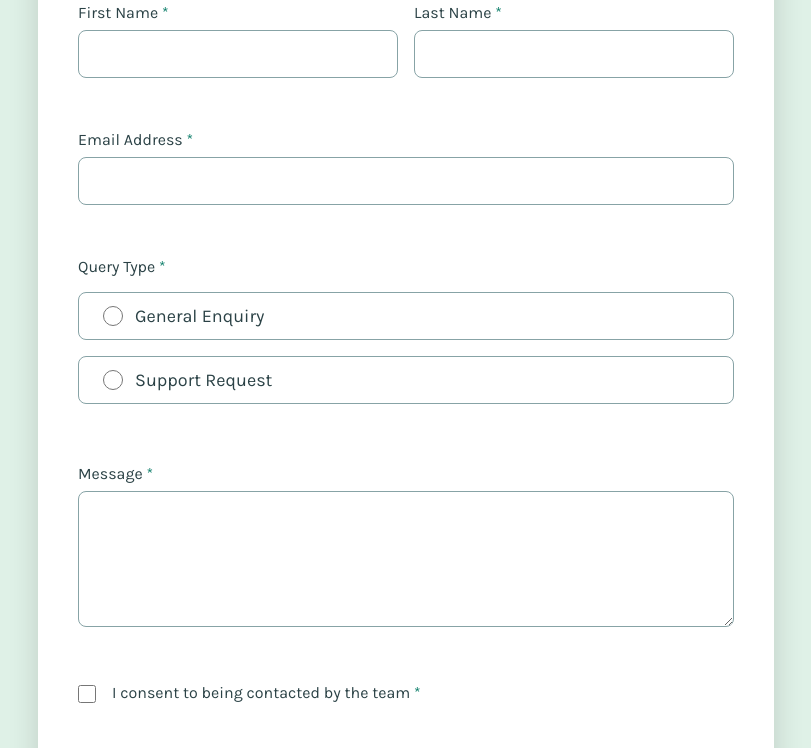
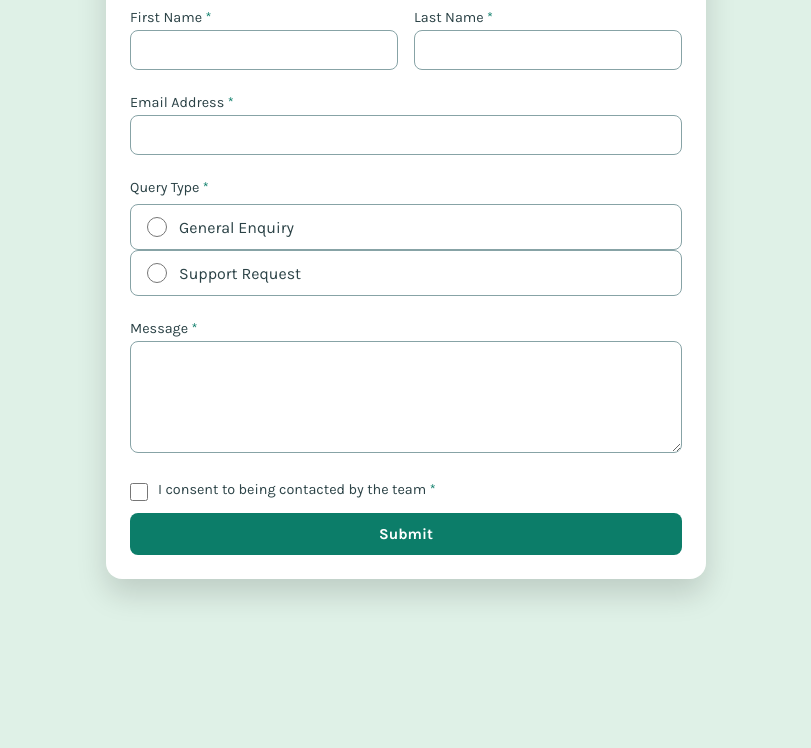
Before and after one commit to Piyush-Rajput7/Contact--form, a plain HTML site: page index.html in a window 1280 px wide. Shown: the part 138-886 px from the top of the page, without its empty margins (234-1045 px from the left). After the commit the page ends 800 px from the top, so only its background shows below. Drawn offline with Linux system fonts and the light colour scheme.

Commit message:
Update style.css

```diff
--- a/style.css
+++ b/style.css
@@ -15,14 +15,14 @@ body {
   display: flex;
   justify-content: center;
   align-items: center;
-  padding: 2rem;
+  padding: 1.5rem;
 }
 
 .container {
   background: hsl(0, 0%, 100%);
   border-radius: 16px;
-  padding: 2.5rem;
-  max-width: 736px;
+  padding: 1.5rem;
+  max-width: 600px;
   width: 100%;
   box-shadow: 0 15px 30px rgba(0, 0, 0, 0.15);
   position: relative;
@@ -31,15 +31,15 @@ body {
 /* Heading */
 h1 {
   font-weight: 700;
-  font-size: 2rem;
-  margin-bottom: 2rem;
+  font-size: 1.5rem;
+  margin-bottom: 0.75rem;
   color: hsl(187, 24%, 22%);
   letter-spacing: -1px;
 }
 
 /* Form rows */
 .form-row {
-  margin-bottom: 1.5rem;
+  margin-bottom: 0.5rem;
 }
 
 .two-cols {
@@ -52,7 +52,7 @@ h1 {
 }
 
 .form-group {
-  margin-bottom: 1.5rem;
+  margin-bottom: 0.5rem;
 }
 
 .input-wrapper {
@@ -62,10 +62,10 @@ h1 {
 /* Labels */
 label,
 fieldset legend {
-  font-size: 1rem;
+  font-size: 0.9rem;
   font-weight: 400;
   color: hsl(187, 24%, 22%);
-  margin-bottom: 0.5rem;
+  margin-bottom: 0.25rem;
   display: block;
 }
 
@@ -78,8 +78,8 @@ input[type="text"],
 input[type="email"],
 textarea {
   width: 100%;
-  padding: 0.75rem 1.5rem;
-  font-size: 1.125rem;
+  padding: 0.625rem 1rem;
+  font-size: 0.95rem;
   font-weight: 400;
   font-family: "Karla", sans-serif;
   border: 1px solid hsl(186, 15%, 59%);
@@ -108,37 +108,39 @@ textarea.error {
 }
 
 textarea {
-  min-height: 105px;
+  min-height: 65px;
   font-family: "Karla", sans-serif;
 }
 
 /* Radio group */
 .radio-group {
   border: none;
-  margin-bottom: 1.5rem;
+  margin-bottom: 0.5rem;
 }
 
 .radio-group legend {
-  margin-bottom: 1rem;
+  margin-bottom: 0.5rem;
+}
+
+.radio-options-container {
+  display: flex;
+  gap: 1rem;
 }
 
 .radio-option {
+  flex: 1;
   display: flex;
   align-items: center;
   border: 1px solid hsl(186, 15%, 59%);
   border-radius: 8px;
-  padding: 0.75rem 1.5rem;
+  padding: 0.75rem 1rem;
   cursor: pointer;
-  font-size: 1.125rem;
+  font-size: 1rem;
   color: hsl(187, 24%, 22%);
   font-weight: 400;
-  margin-bottom: 1rem;
+  margin-bottom: 0;
   user-select: none;
   transition: background-color 0.3s ease, border-color 0.3s ease;
-}
-
-.radio-option:last-child {
-  margin-bottom: 0;
 }
 
 .radio-option:hover {
@@ -162,11 +164,11 @@ textarea {
 .checkbox {
   display: flex;
   align-items: flex-start;
-  gap: 1rem;
-  font-size: 1rem;
+  gap: 0.625rem;
+  font-size: 0.95rem;
   font-weight: 400;
   color: hsl(187, 24%, 22%);
-  margin-bottom: 2.5rem;
+  margin-bottom: 0.75rem;
 }
 
 .checkbox input[type="checkbox"] {
@@ -185,13 +187,13 @@ textarea {
 /* Button */
 button {
   width: 100%;
-  padding: 1rem 2rem;
+  padding: 0.75rem 2rem;
   background-color: hsl(169, 82%, 27%);
   border: none;
   border-radius: 8px;
   color: hsl(0, 0%, 100%);
   font-weight: 700;
-  font-size: 1.125rem;
+  font-size: 0.95rem;
   font-family: "Karla", sans-serif;
   cursor: pointer;
   transition: background-color 0.3s ease;
@@ -206,11 +208,11 @@ button:focus {
 /* Error message */
 .error {
   color: hsl(0, 66%, 54%);
-  font-size: 1rem;
+  font-size: 0.875rem;
   font-weight: 400;
-  margin-top: 0.5rem;
+  margin-top: 0.25rem;
   display: block;
-  min-height: 1.25rem;
+  min-height: 0.75rem;
 }
 
 /* Toast */
```
